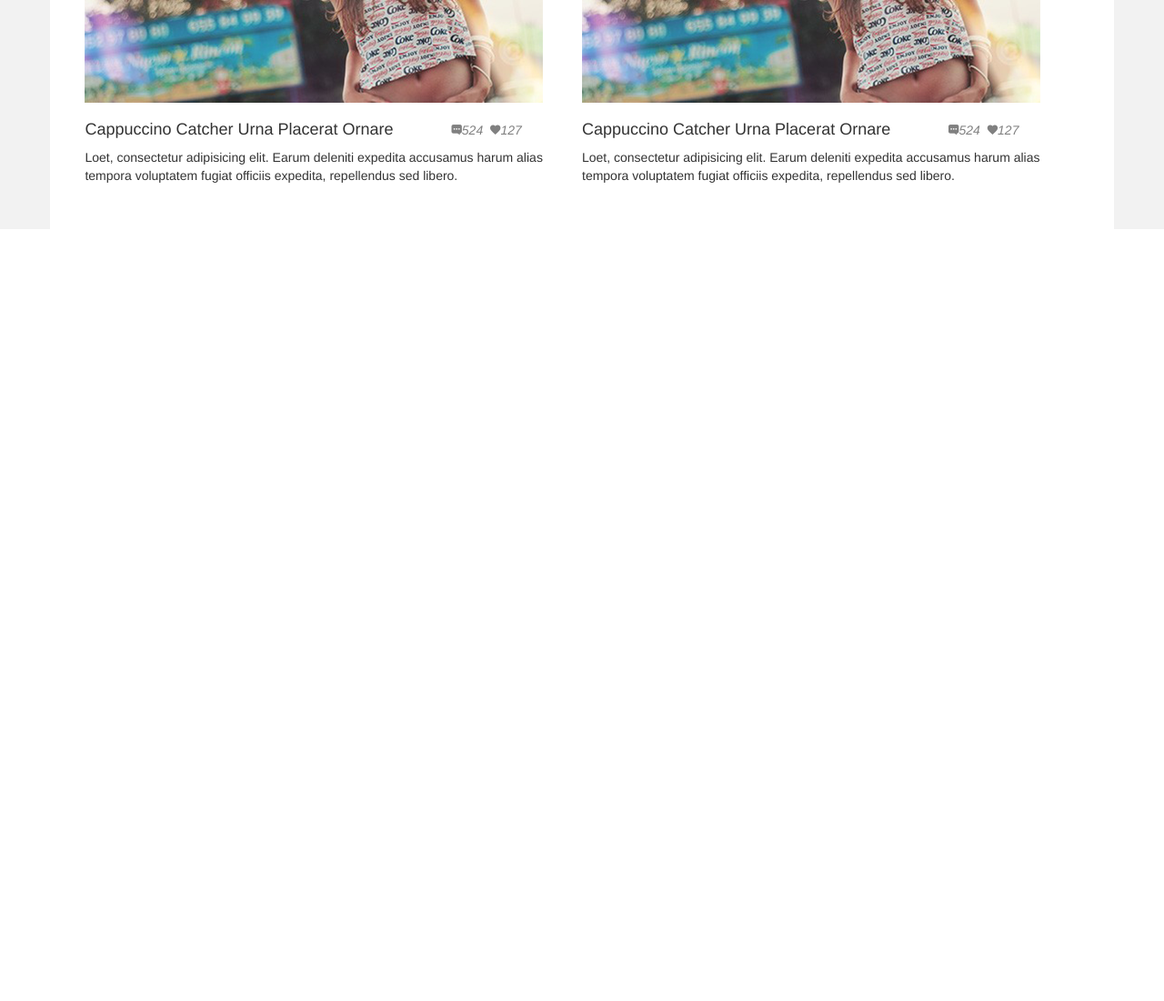
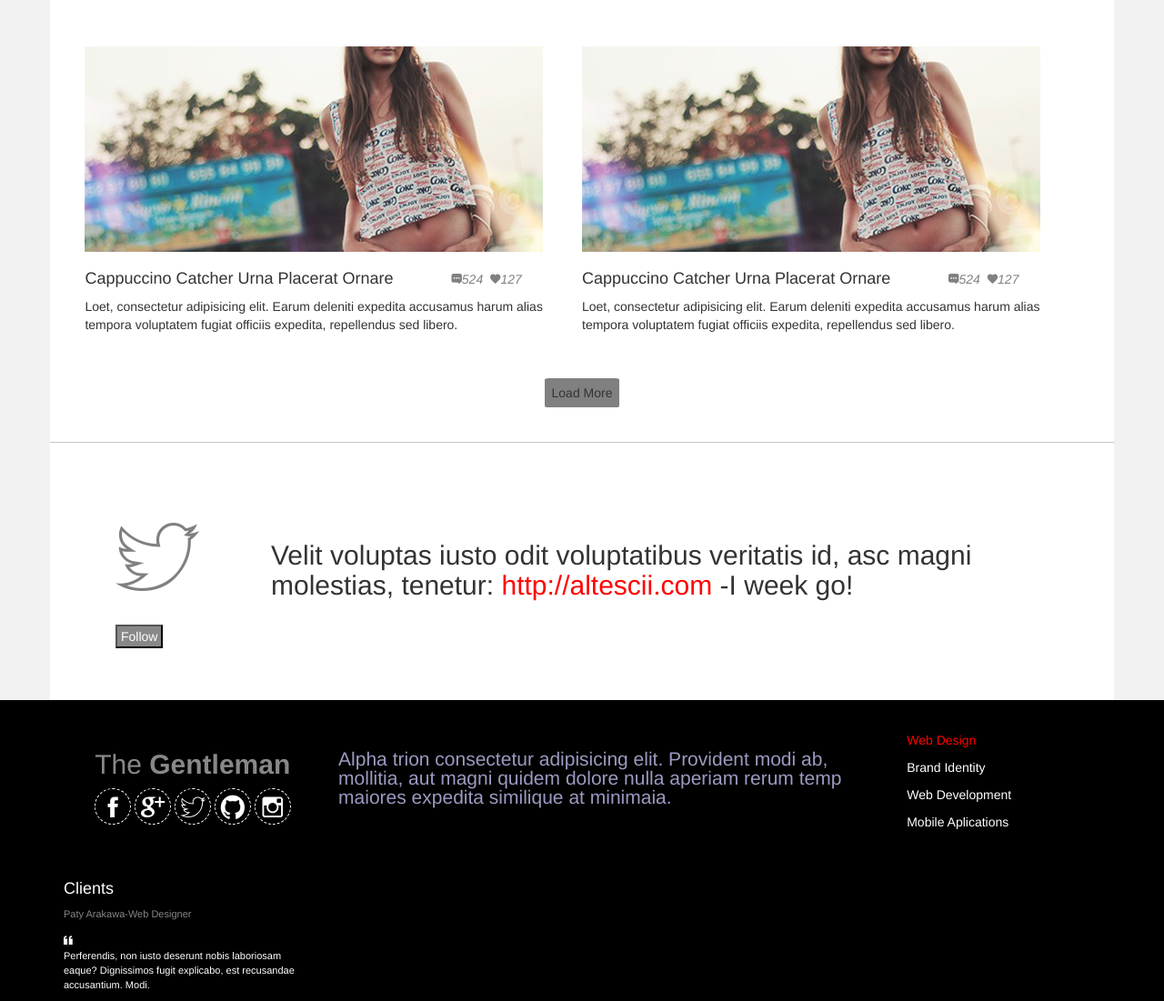
Before and after one commit to parakawa/Gentleman, a plain HTML site: page index.html in a window 1280 px wide. Shown: the part 1491-2592 px from the top of the page at 91% size. Before the commit the page ends 1743 px from the top, so only its background shows below. Drawn offline with Linux system fonts and the light colour scheme; files whose address does not match are found by name.

Commit message:
estructura hasta la parte 2 del footer

```diff
--- a/css/main.css
+++ b/css/main.css
@@ -11,6 +11,7 @@ header nav{
 .btn{
 	padding: 5px 7px;
 	border-radius: 5%;
+	background-color: gray;
 }
 
 .banner .container{
@@ -27,3 +28,53 @@ header nav{
 	margin-right: 4px;
 	color: gray;
 }
+
+.twitter i{
+	font-size:100px;
+	display: block;
+}
+
+.twitter a{
+	color: red;
+}
+
+.follow{
+	padding: 1px 4px;
+	background-color: #888;
+	color: white;
+}
+
+.twitter h2{
+	padding-top: 30px;
+}
+
+.redes{
+	border: dashed 1px white;
+	height: 40px;
+	width: 40px;
+	border-radius: 100%;
+	text-align: center;
+	display: inline-block;
+}
+
+footer i{
+	font-size: 30px;
+}
+
+.footer1 .col-md-7 p{
+	color: #9a9ac1;
+	line-height: 21px;
+	margin-top: 20px;
+}
+
+.footer1 .col-md-2 p:first-child{
+	color: red;
+}
+
+.footer2 p{
+	font-size: 11px;
+}
+
+.footer2 i{
+	font-size: 13px;
+}
--- a/css/utilities.css
+++ b/css/utilities.css
@@ -10,6 +10,9 @@ strong {
 	font-weight: 600;
 }
 
+.pd-2px{
+	padding: 2px;
+}
 .pd-5px{
 	padding: 5px;
 }
@@ -32,6 +35,11 @@ strong {
 .pb-5{
 	padding-bottom: 5%;
 }
+
+.pb-3{
+	padding-bottom: 3%;
+}
+
 .pl-5{
 	padding-left: 5%;
 }
@@ -40,6 +48,9 @@ strong {
 }
 .mg-0{
 	margin: 0;
+}
+.mg-auto{
+	margin: auto;
 }
 .w-100{
 	width: 100%;
@@ -99,3 +110,15 @@ strong {
 .pull-right {
 	float: right;
 }
+
+.bor-top{
+	border-top: 1px solid #cec4c4;
+}
+
+.bor-bot{
+	border-bottom: 1px solid #cec4c4;
+}
+
+.size-21{
+	font-size: 21px;
+}
--- a/index.html
+++ b/index.html
@@ -20,7 +20,7 @@
     <div class="container">
       <div class="row">
         <div class="col-sm-5">
-          <h2>The Gentleman</h2>
+          <h2>The <strong>Gentleman</strong></h2>
         </div>
         <div class="col-sm-7">
           <nav>
@@ -60,7 +60,7 @@
           </nav>
         </div>
       </div>
-      <div class="row">
+      <div class="row pt-5">
         <div class="col-sm-6">
           <img src="img/main-pic.png" alt="una chica">
           <h3>Cappuccino Catcher Urna Placerat Ornare</h3>
@@ -76,7 +76,7 @@
           <p>Loet, consectetur adipisicing elit. Earum deleniti expedita accusamus harum alias tempora voluptatem fugiat officiis expedita, repellendus sed libero.</p>
         </div>
       </div>
-      <div class="row">
+      <div class="row pt-5">
         <div class="col-sm-6">
           <img src="img/main-pic.png" alt="una chica">
           <h3>Cappuccino Catcher Urna Placerat Ornare</h3>
@@ -92,7 +92,7 @@
           <p>Loet, consectetur adipisicing elit. Earum deleniti expedita accusamus harum alias tempora voluptatem fugiat officiis expedita, repellendus sed libero.</p>
         </div>
       </div>
-      <div class="row">
+      <div class="row pt-5">
         <div class="col-sm-6">
           <img src="img/main-pic.png" alt="una chica">
           <h3>Cappuccino Catcher Urna Placerat Ornare</h3>
@@ -109,6 +109,54 @@
         </div>
       </div>
     </div>
+    <div class="container text-center bg-white pb-3 load">
+       <button class="btn">Load More</button>
+    </div>
+    <div class="container bg-white twitter bor-top">
+      <div class="row pd-5">
+        <div class="col-sm-2">
+          <i class="ion-social-twitter-outline"></i>
+          <button class="follow">Follow</button>
+        </div>
+        <div class="col-sm-10">
+          <h2>Velit voluptas iusto odit voluptatibus veritatis id, asc magni molestias, tenetur: <a href="">http://altescii.com</a> -I week go!</h2>
+        </div>
+      </div>
+    </div>
   </section>
+  <footer class="bg-black text-white">
+    <div class="container">
+      <div class="row footer1 pd-3">
+        <div class="col-md-3">
+          <h2 class="text-gray">The <strong>Gentleman</strong></h2>
+          <div class="redes"><i class="ion-social-facebook"></i></div>
+          <div class="redes"><i class="ion-social-googleplus"></i></div>
+          <div class="redes"><i class="ion-social-twitter-outline"></i></div>
+          <div class="redes"><i class="ion-social-github"></i></div>
+          <div class="redes"><i class="ion-social-instagram-outline"></i></div>
+        </div>
+        <div class="col-md-7">
+          <p class="size-21">Alpha trion consectetur adipisicing elit. Provident modi ab, mollitia, aut magni quidem dolore nulla aperiam rerum temp maiores expedita similique at minimaia.</p>
+        </div>
+        <div class="col-md-2">
+          <p>Web Design</p>
+          <p>Brand Identity</p>
+          <p>Web Development</p>
+          <p>Mobile Aplications</p>
+        </div>
+      </div>
+      <div class="row footer2">
+        <div class="col-md-3">
+          <h4>Clients</h4>
+          <p class="text-gray">Paty Arakawa-Web Designer</p>
+          <i class="ion-quote"></i>
+          <p>Perferendis, non iusto deserunt nobis laboriosam eaque? Dignissimos fugit explicabo, est recusandae accusantium. Modi.</p>
+        </div>
+        <div class="col-md-3"></div>
+        <div class="col-md-3"></div>
+        <div class="col-md-3"></div>
+      </div>
+    </div>
+  </footer>
 </body>
 </html>
```
